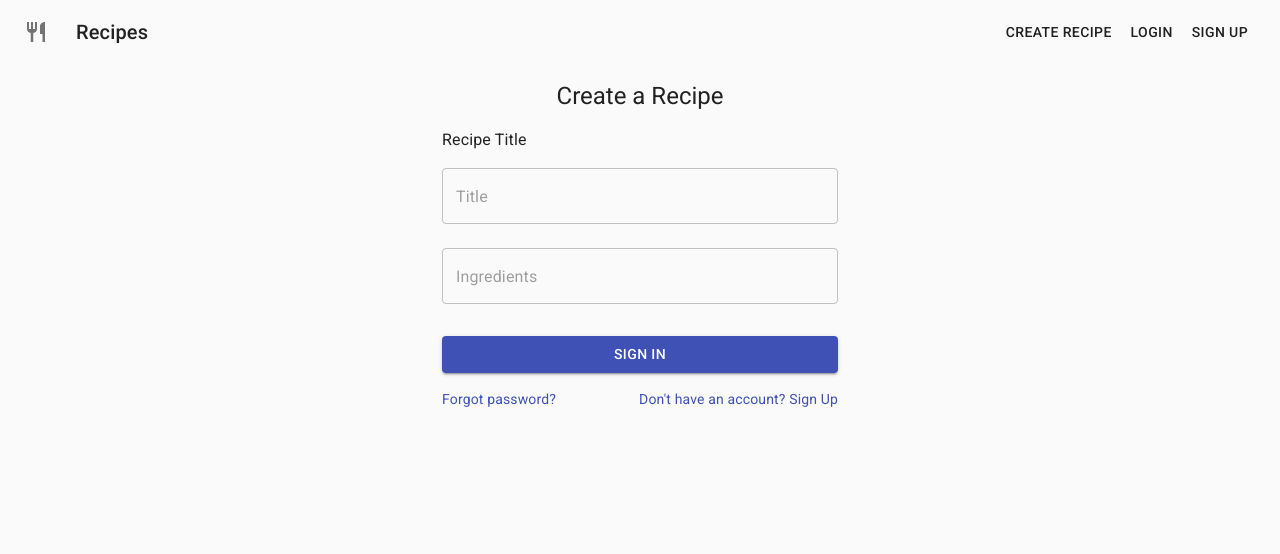
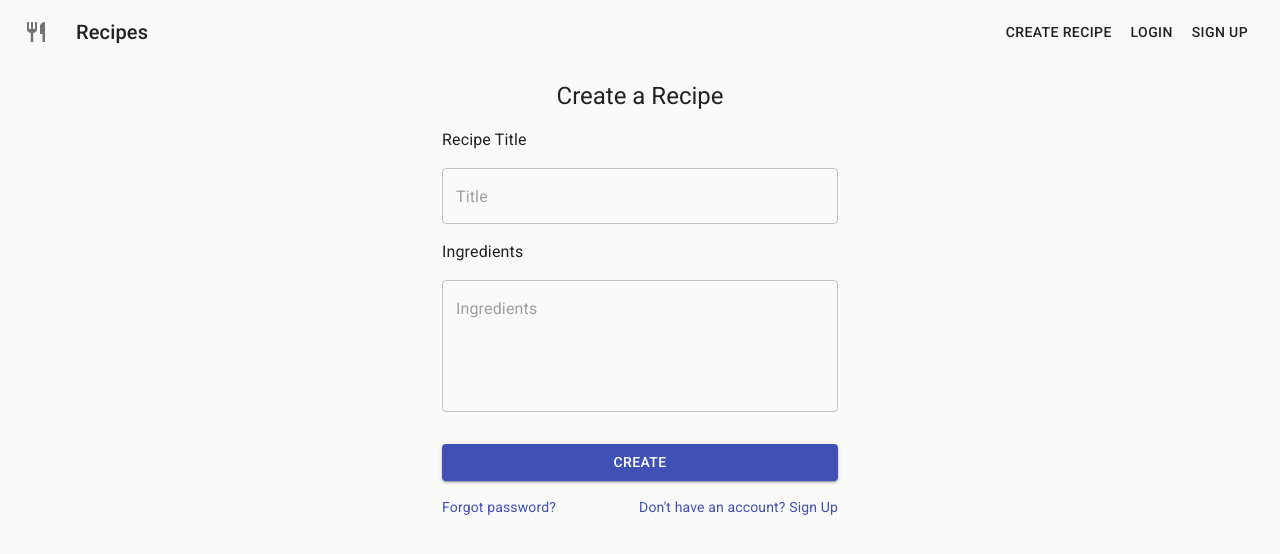
Before and after one commit to ykurata/Recipe-app, a React (Create React App) app in the folder client/: page /create in a window 1280 px wide. Shown: the top 554 px of the page. Built offline with nearby package versions, Linux system fonts and the light colour scheme.

Commit message:
update navbar

```diff
--- a/client/package.json
+++ b/client/package.json
@@ -10,7 +10,6 @@
     "@testing-library/user-event": "^7.2.1",
     "axios": "^0.19.0",
     "jwt-decode": "^2.2.0",
-    "material-ui-icons": "^1.0.0-beta.36",
     "react": "^16.12.0",
     "react-dom": "^16.12.0",
     "react-router-dom": "^5.1.2",
--- a/client/src/components/Form.js
+++ b/client/src/components/Form.js
@@ -107,15 +107,17 @@ class Form extends Component {
                 <Typography color="secondary">{this.state.validationErrors.email}</Typography>
                 : null
               }
+              <Typography className={classes.label}>Ingredients</Typography>
               <TextField
-                variant="outlined"
+                id="outlined-multiline-static"
                 margin="normal"
-                required
+                multiline
+                rows="5"
+                id="ingredients"
                 fullWidth
                 name="ingredients"
-                id="ingredients"
                 placeholder="Ingredients"
-                onChange={this.onChange}
+                variant="outlined"
               />
               {this.state.validationErrors ?
                 <Typography color="secondary">{this.state.validationErrors.password}</Typography>
@@ -128,7 +130,7 @@ class Form extends Component {
                 color="primary"
                 className={classes.submit}
               >
-                Sign In
+                Create
               </Button>
               <Grid container>
                 <Grid item xs>
```
